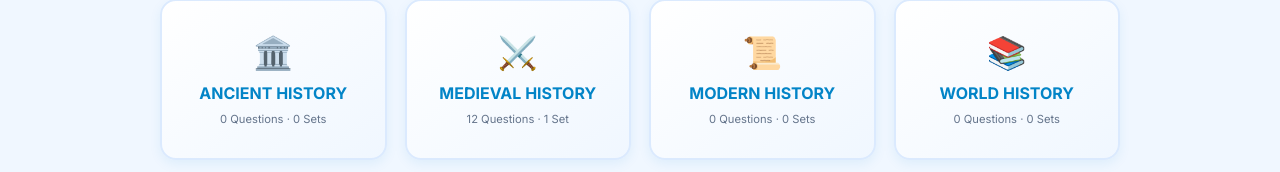
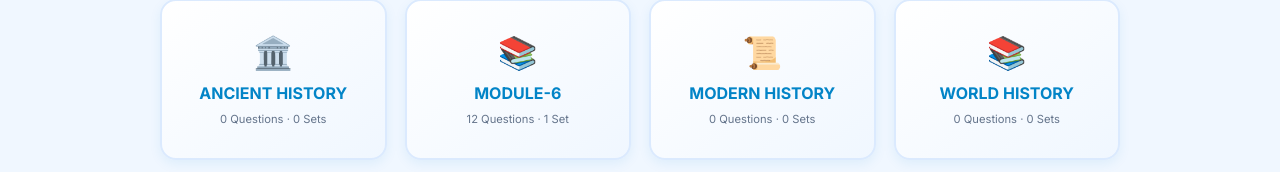
Before and after one commit to SAYANTAN9051/MODULE-1, a plain HTML site: page index.html in a window 1280 px wide. Shown: the part 126-298 px from the top of the page. Drawn offline with Linux system fonts and the light colour scheme.

Commit message:
Update index.html

```diff
--- a/index.html
+++ b/index.html
@@ -178,7 +178,7 @@ body { background: var(--bg); color: var(--text); font-family: 'Inter', sans-ser
 <script>
 const MASTER_DATA = {
     "Ancient History": ``,
-    "Medieval History": `Q.1 Babur established Mughal Rule in India through his victory in 1526 over—
+    "MODULE-6": `Q.1 Babur established Mughal Rule in India through his victory in 1526 over—
 A. Sikandar Lodi
 B. Rana Sanga
 C. Daulat Khan Lodi
```
